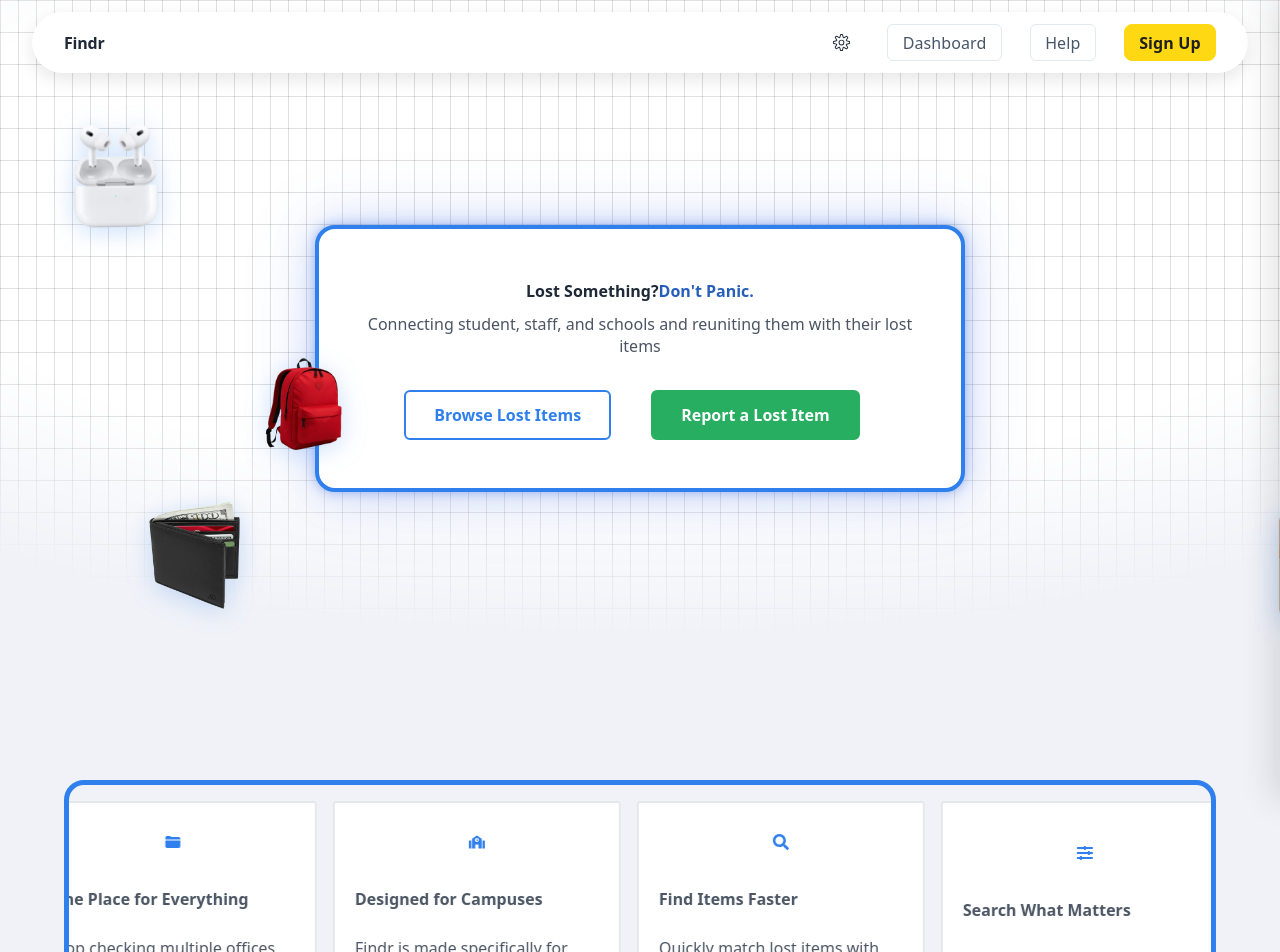
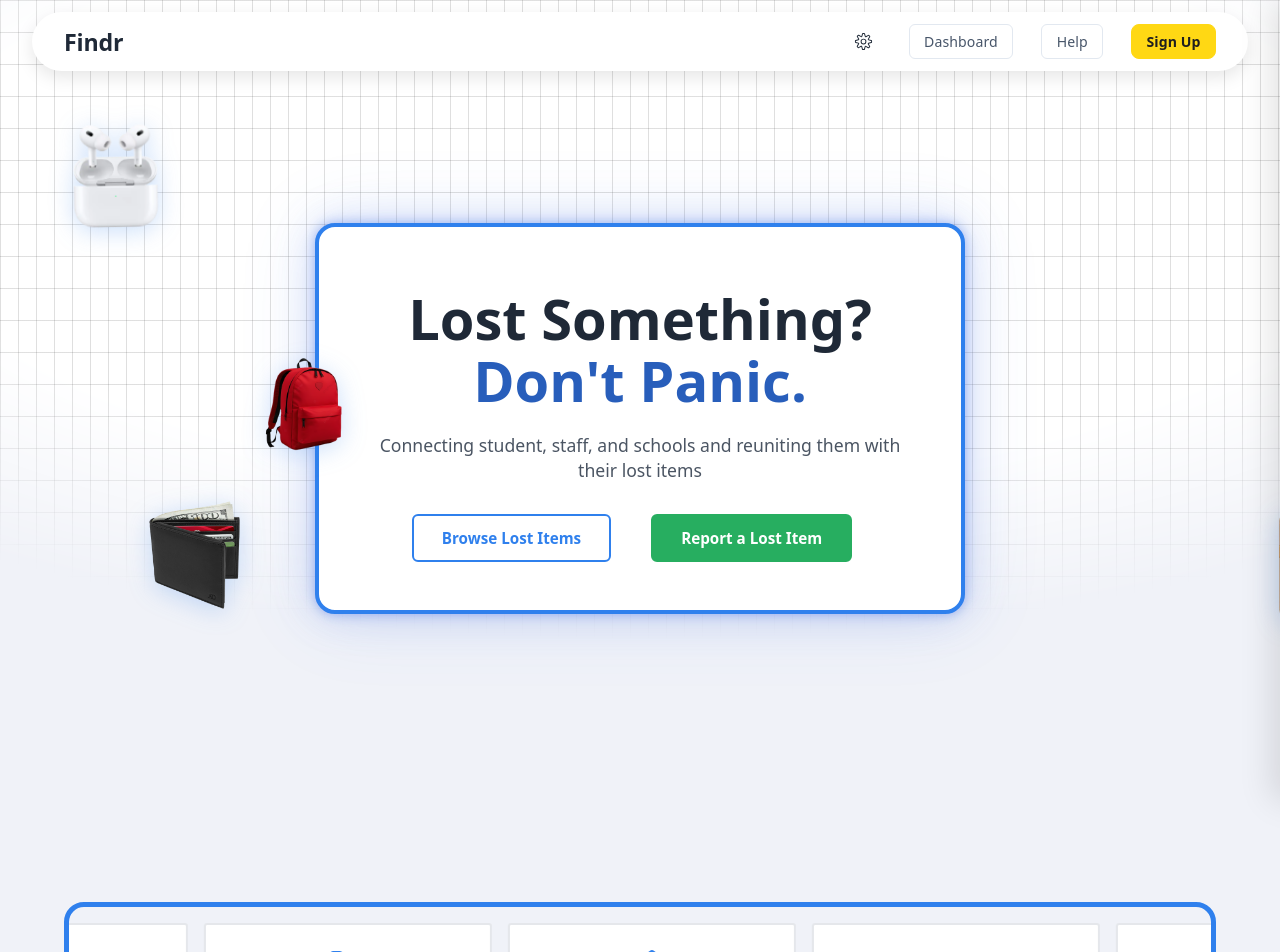
Before and after one commit to srisura1010/Website_Coding_And_Development-FBLA, a Next.js app in the folder lost-and-found/: page / in a window 1280 px wide. Shown: the top 952 px of the page. Built offline with nearby package versions, Linux system fonts and the light colour scheme; no server answers; the database is empty.

Commit message:
added font

```diff
--- a/lost-and-found/src/app/global.css
+++ b/lost-and-found/src/app/global.css
@@ -4,19 +4,18 @@ body.dark          { --bg: #0f0f0f; --fg: #f5f5f5; }
 body.high-contrast { --bg: #000000; --fg: #ffff00; }
 body.colorblind    { --bg: #ffffff; --fg: #0f0f0f; }
 
-/* ── Base ── */
 body {
   background-color: var(--bg);
   color: var(--fg);
 }
 
 /* ── Font family ── */
-body[data-font-family="sans"]  * { font-family: ui-sans-serif, system-ui, sans-serif !important; }
-body[data-font-family="serif"] * { font-family: ui-serif, Georgia, serif !important; }
-body[data-font-family="mono"]  * { font-family: ui-monospace, "Cascadia Code", monospace !important; }
+html[data-font-family="sans"] * { font-family: ui-sans-serif, system-ui, sans-serif !important; }
+html[data-font-family="serif"] * { font-family: ui-serif, Georgia, serif !important; }
+html[data-font-family="mono"] * { font-family: ui-monospace, "Cascadia Code", monospace !important; }
 
 /* ── Font size ── */
-body[data-font-size="sm"] * { font-size: 14px !important; }
-body[data-font-size="md"] * { font-size: 16px !important; }
-body[data-font-size="lg"] * { font-size: 18px !important; }
-body[data-font-size="xl"] * { font-size: 20px !important; }
+html[data-font-size="sm"] { font-size: 14px; }
+html[data-font-size="md"] { font-size: 16px; }
+html[data-font-size="lg"] { font-size: 18px; }
+html[data-font-size="xl"] { font-size: 20px; }
--- a/lost-and-found/src/context/SettingsContext.tsx
+++ b/lost-and-found/src/context/SettingsContext.tsx
@@ -42,8 +42,8 @@ export function SettingsProvider({ children }: { children: React.ReactNode }) {
     document.body.classList.remove("light", "dark", "high-contrast", "colorblind");
     document.body.classList.add(theme);
     document.documentElement.setAttribute("data-theme", theme);
-    document.body.dataset.fontSize = fontSize;
-    document.body.dataset.fontFamily = fontFamily;
+    document.documentElement.dataset.fontSize = fontSize;
+    document.documentElement.dataset.fontFamily = fontFamily;
   }, [theme, fontSize, fontFamily]);
 
   useEffect(() => {
```
